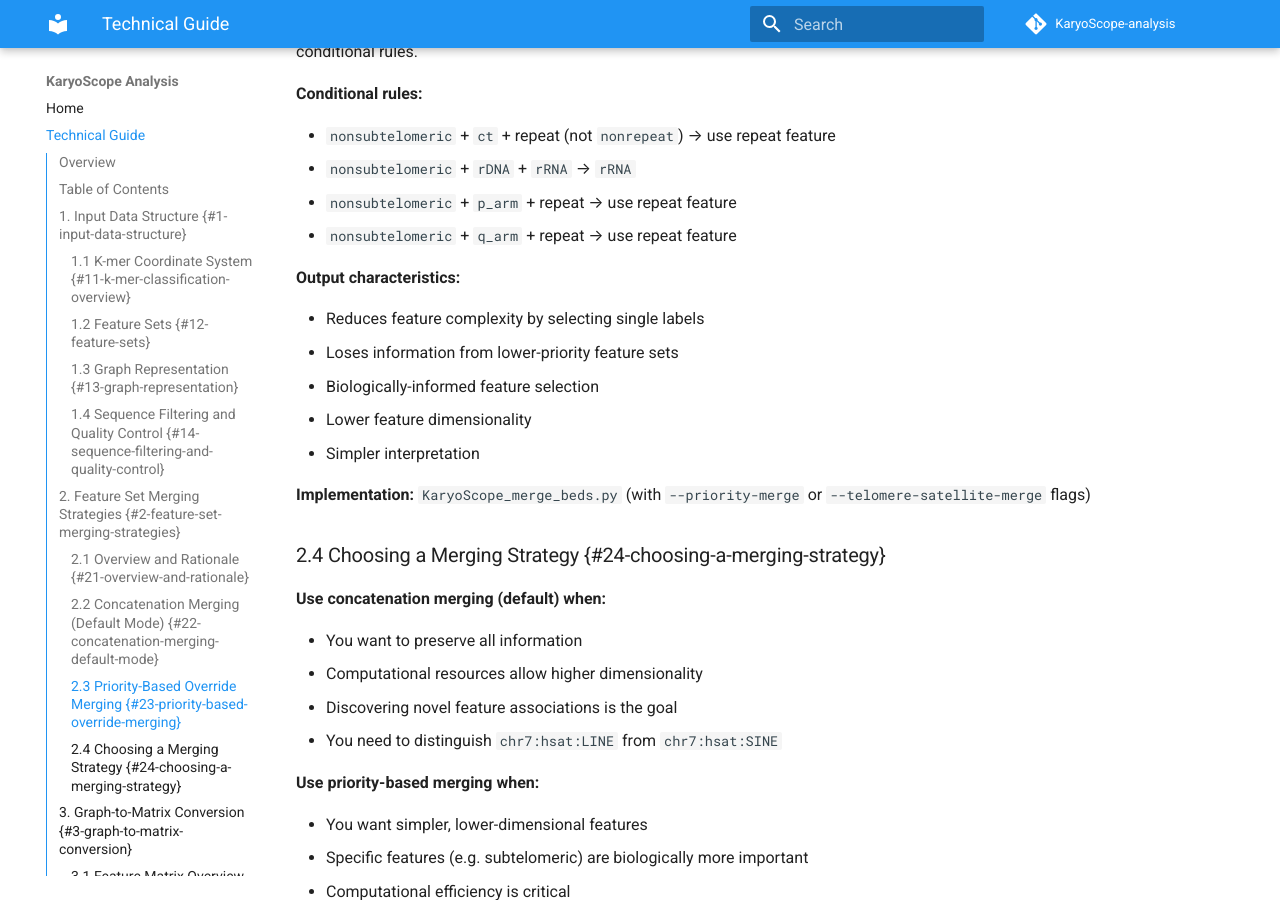
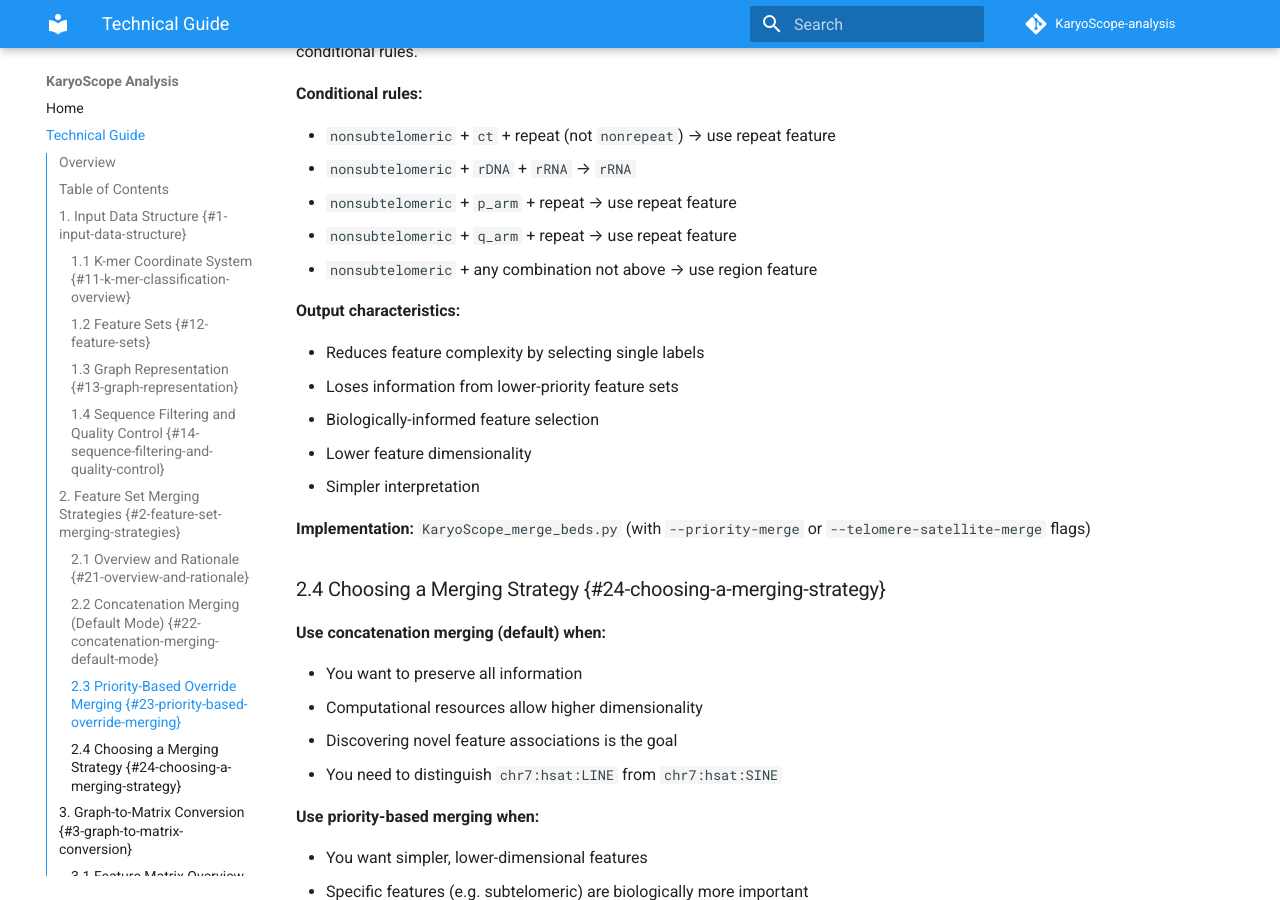
Before and after one commit to barthel-lab/KaryoScope-analysis, an MkDocs documentation site: the page built from docs/Comprehensive_Technical_Guide.md, in a window 1280 px wide and 900 px high, scrolled down 8873 px. Built offline with MkDocs 1.6.1 and Material for MkDocs 9.7.7, drawn with Linux system fonts in a browser that asks for light colours; comment, search, counter and statistics services are not loaded.

Commit message:
update conditional rules

```diff
--- a/docs/Comprehensive_Technical_Guide.md
+++ b/docs/Comprehensive_Technical_Guide.md
@@ -335,6 +335,7 @@ This mode prioritizes subtelomeric features over region features and region feat
 - `nonsubtelomeric` + `rDNA` + `rRNA` → `rRNA`
 - `nonsubtelomeric` + `p_arm` + repeat → use repeat feature
 - `nonsubtelomeric` + `q_arm` + repeat → use repeat feature
+- `nonsubtelomeric` + any combination not above → use region feature
 
 **Output characteristics:**
 
```
